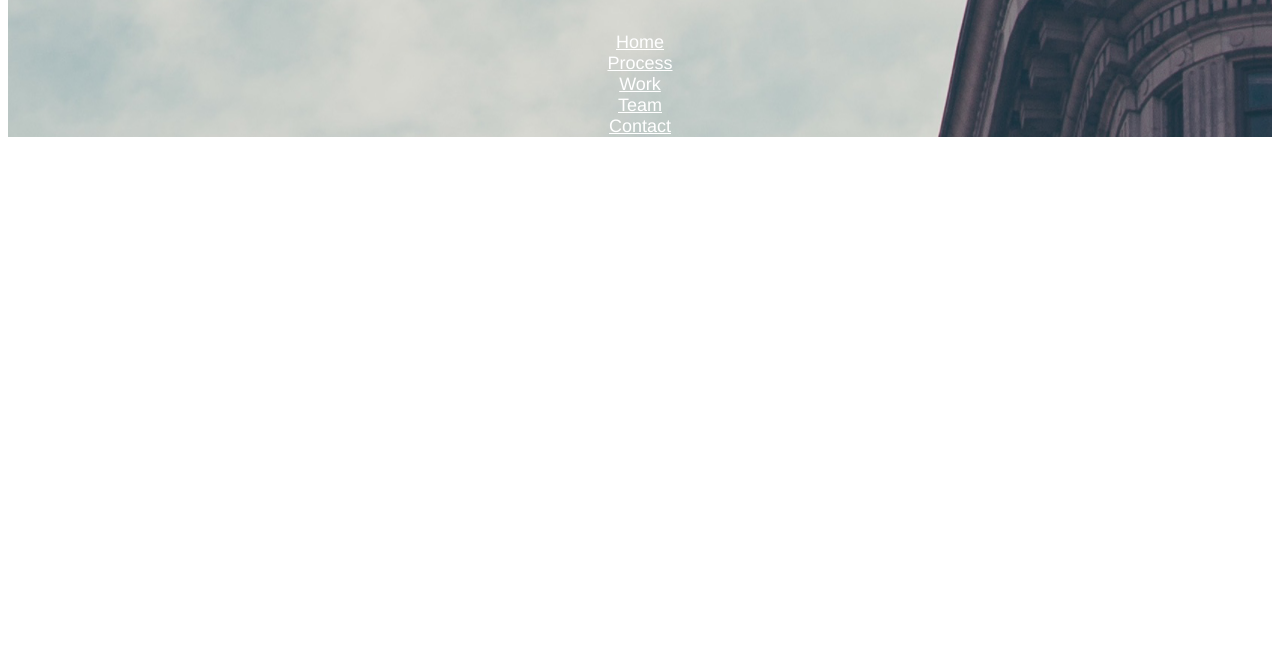
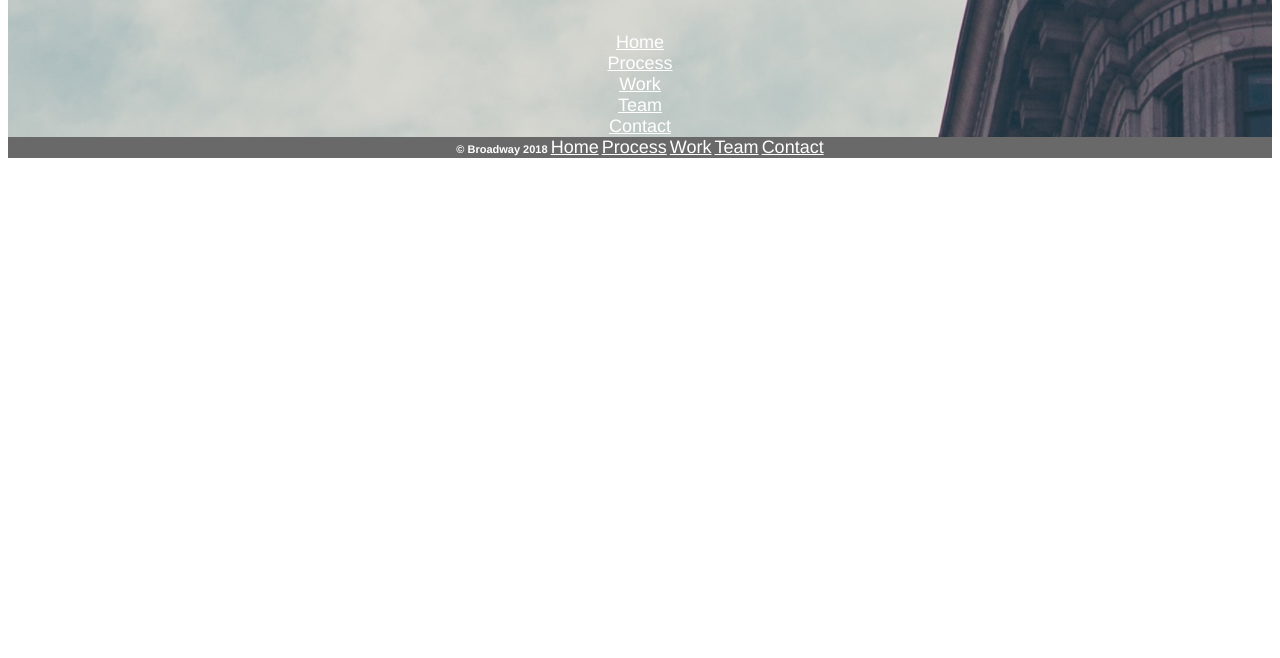
Before and after one commit to jhungerman/Broadway, a plain HTML site: page index.html in a window 1280 px wide. Shown: the part 142-800 px from the top of the page. Drawn offline with Linux system fonts and the light colour scheme.

Commit message:
Completed footer

```diff
--- a/index.html
+++ b/index.html
@@ -16,5 +16,14 @@
         <a href="#contact">Contact</a>
       </nav>
     </div>
+    <div class="footer">
+      <nav>&copy; Broadway 2018
+        <a href="#home">Home</a>
+        <a href="#process">Process</a>
+        <a href="#work">Work</a>
+        <a href="#team">Team</a>
+        <a href="#contact">Contact</a>
+      </nav></p>
+    </div>
   </body>
 </html>
--- a/resources/css/style.css
+++ b/resources/css/style.css
@@ -10,8 +10,15 @@ h1   {
   background-image: url("../../resources/images/the-flatiron-building.png");
   color: White;
 }
-.header a {
+a {
   color: White;
   font-weight: normal;
   font-size: 18px;
 }
+.footer {
+  background-color: dimgray;
+  color: White
+}
+.footer {
+  font-size: 11px;
+}
```
